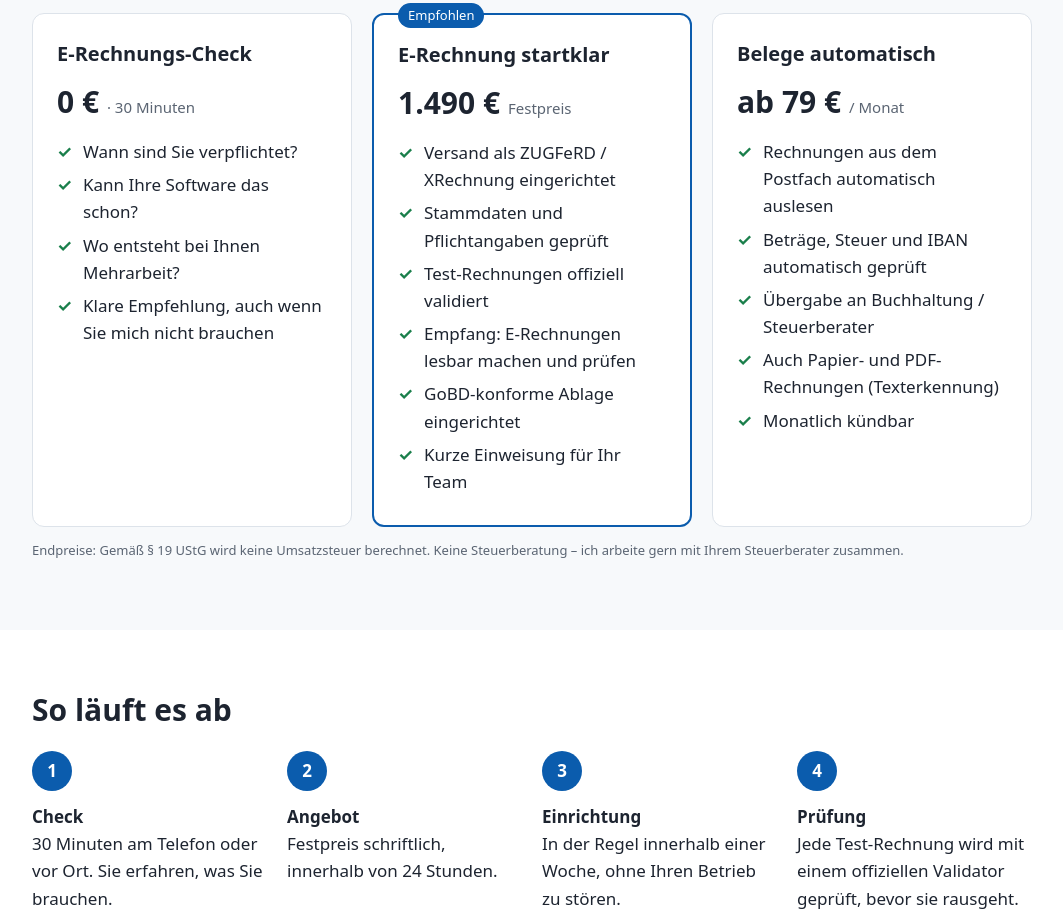
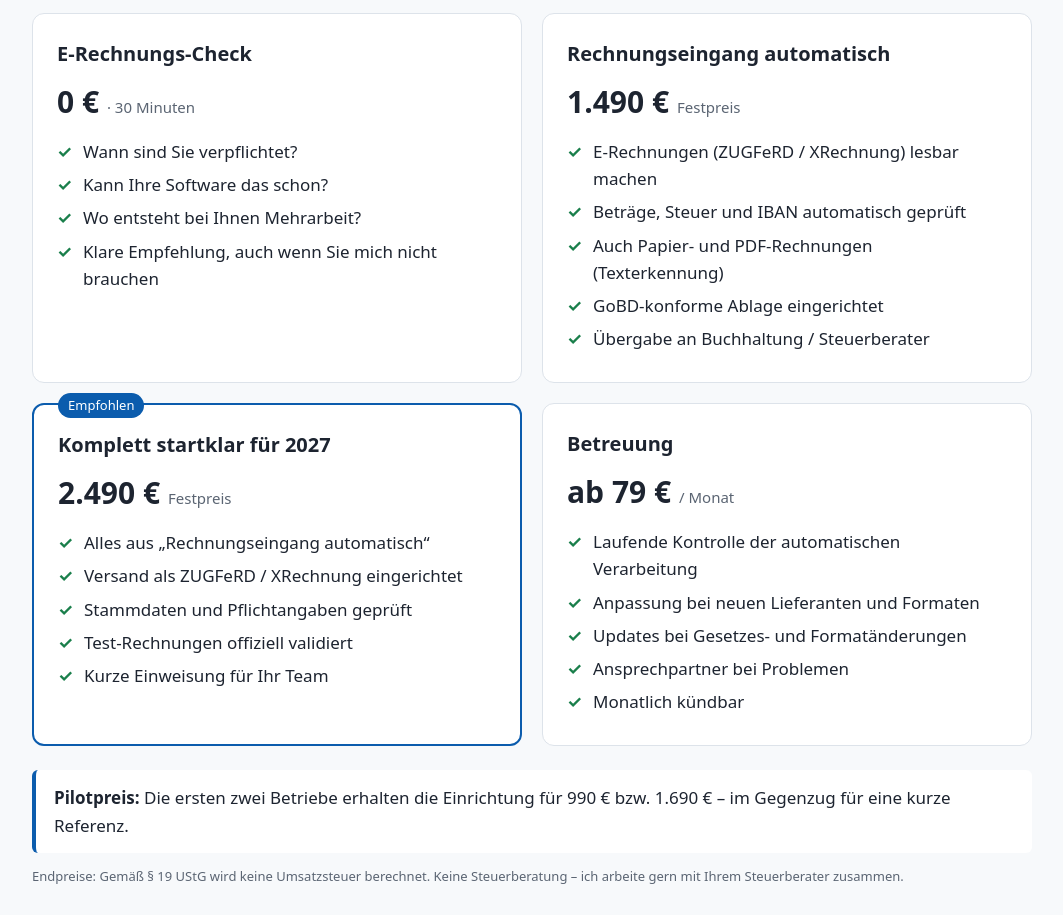
Before and after one commit to krautin/krautinger.de, a plain HTML site: page index.html in a window 1280 px wide. Shown: the part 1306-2221 px from the top of the page, without its empty margins (108-1171 px from the left). Drawn offline with Linux system fonts and the light colour scheme.

Commit message:
Pakete an Marktpreise angepasst: 1.490 € Eingang, 2.490 € komplett, Pilotpreis
Co-Authored-By: Devin AI <158243242+devin-ai-integration[bot]@users.noreply.github.com>

```diff
--- a/index.html
+++ b/index.html
@@ -36,23 +36,29 @@
 <section id="pakete" class="alt"><div class="w">
   <h2>Pakete zum Festpreis</h2>
   <p class="sub">Keine Stundenabrechnung, keine Überraschungen. Sie wissen vorher, was es kostet.</p>
-  <div class="grid">
+  <div class="grid pk">
     <div class="card">
       <h3>E-Rechnungs-Check</h3>
       <div class="price">0 € <small>· 30 Minuten</small></div>
       <ul class="ck"><li>Wann sind Sie verpflichtet?</li><li>Kann Ihre Software das schon?</li><li>Wo entsteht bei Ihnen Mehrarbeit?</li><li>Klare Empfehlung, auch wenn Sie mich nicht brauchen</li></ul>
     </div>
+    <div class="card">
+      <h3>Rechnungseingang automatisch</h3>
+      <div class="price">1.490 € <small>Festpreis</small></div>
+      <ul class="ck"><li>E-Rechnungen (ZUGFeRD / XRechnung) lesbar machen</li><li>Beträge, Steuer und IBAN automatisch geprüft</li><li>Auch Papier- und PDF-Rechnungen (Texterkennung)</li><li>GoBD-konforme Ablage eingerichtet</li><li>Übergabe an Buchhaltung / Steuerberater</li></ul>
+    </div>
     <div class="card top"><span class="badge">Empfohlen</span>
-      <h3>E-Rechnung startklar</h3>
-      <div class="price">1.490 € <small>Festpreis</small></div>
-      <ul class="ck"><li>Versand als ZUGFeRD / XRechnung eingerichtet</li><li>Stammdaten und Pflichtangaben geprüft</li><li>Test-Rechnungen offiziell validiert</li><li>Empfang: E-Rechnungen lesbar machen und prüfen</li><li>GoBD-konforme Ablage eingerichtet</li><li>Kurze Einweisung für Ihr Team</li></ul>
+      <h3>Komplett startklar für 2027</h3>
+      <div class="price">2.490 € <small>Festpreis</small></div>
+      <ul class="ck"><li>Alles aus „Rechnungseingang automatisch“</li><li>Versand als ZUGFeRD / XRechnung eingerichtet</li><li>Stammdaten und Pflichtangaben geprüft</li><li>Test-Rechnungen offiziell validiert</li><li>Kurze Einweisung für Ihr Team</li></ul>
     </div>
     <div class="card">
-      <h3>Belege automatisch</h3>
+      <h3>Betreuung</h3>
       <div class="price">ab 79 € <small>/ Monat</small></div>
-      <ul class="ck"><li>Rechnungen aus dem Postfach automatisch auslesen</li><li>Beträge, Steuer und IBAN automatisch geprüft</li><li>Übergabe an Buchhaltung / Steuerberater</li><li>Auch Papier- und PDF-Rechnungen (Texterkennung)</li><li>Monatlich kündbar</li></ul>
+      <ul class="ck"><li>Laufende Kontrolle der automatischen Verarbeitung</li><li>Anpassung bei neuen Lieferanten und Formaten</li><li>Updates bei Gesetzes- und Formatänderungen</li><li>Ansprechpartner bei Problemen</li><li>Monatlich kündbar</li></ul>
     </div>
   </div>
+  <p class="pilot"><strong>Pilotpreis:</strong> Die ersten zwei Betriebe erhalten die Einrichtung für 990 € bzw. 1.690 € – im Gegenzug für eine kurze Referenz.</p>
   <p class="src">Endpreise: Gemäß § 19 UStG wird keine Umsatzsteuer berechnet. Keine Steuerberatung – ich arbeite gern mit Ihrem Steuerberater zusammen.</p>
 </div></section>
 
--- a/style.css
+++ b/style.css
@@ -19,6 +19,9 @@ section.alt{background:#f7f9fb}
 h2{font-size:30px;margin:0 0 12px}
 .sub{color:var(--m);margin:0 0 32px;max-width:720px}
 .grid{display:grid;gap:20px;grid-template-columns:repeat(auto-fit,minmax(220px,1fr))}
+.grid.pk{grid-template-columns:repeat(auto-fit,minmax(min(340px,100%),1fr))}
+.price small{white-space:nowrap}
+.pilot{margin:24px 0 0;padding:14px 18px;border-left:4px solid var(--c);background:#fff;border-radius:6px}
 .card{border:1px solid var(--b);border-radius:12px;padding:24px;background:#fff}
 .card h3{margin:0 0 8px;font-size:20px}
 .num{font-size:38px;font-weight:700;color:var(--c);line-height:1}
```
